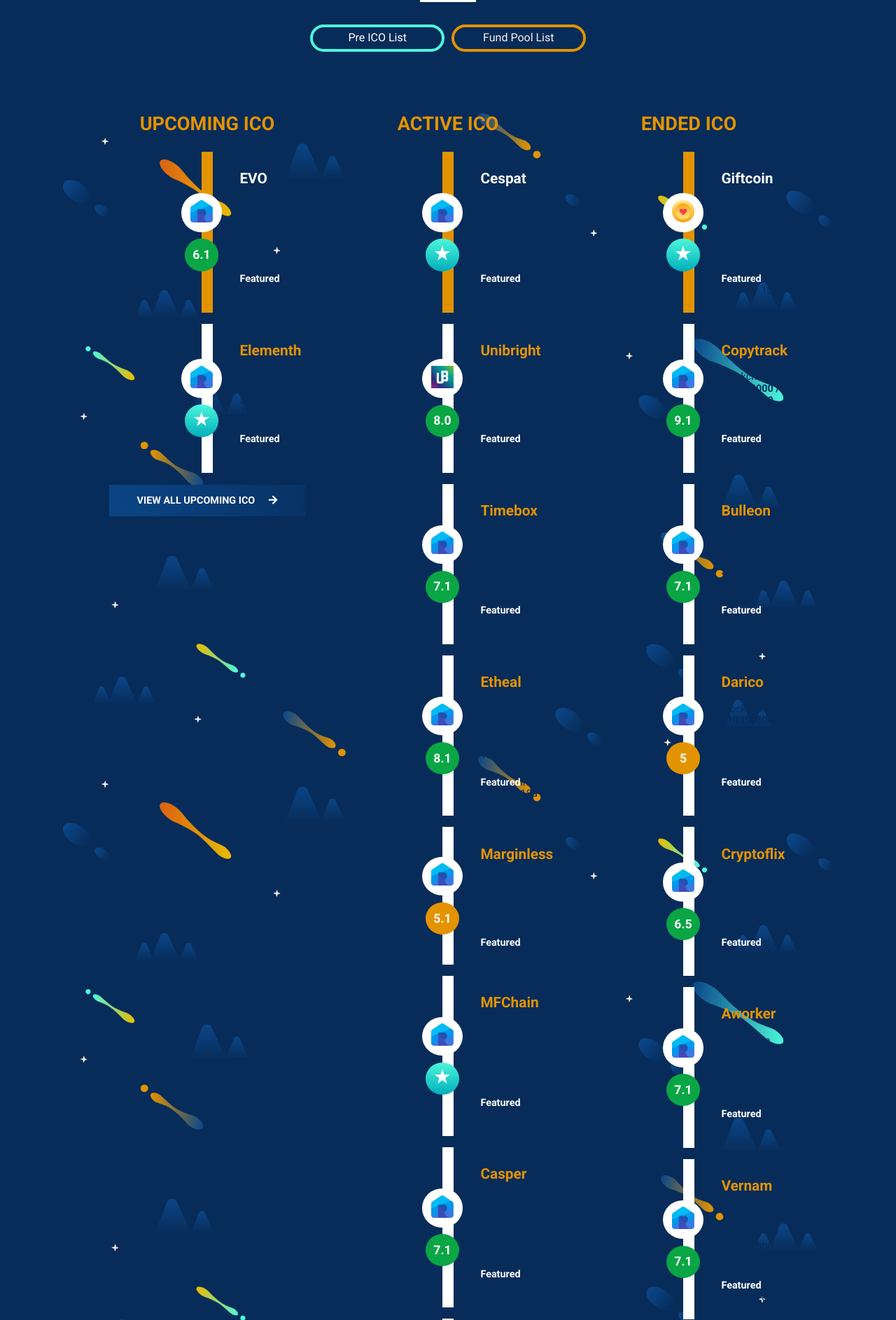
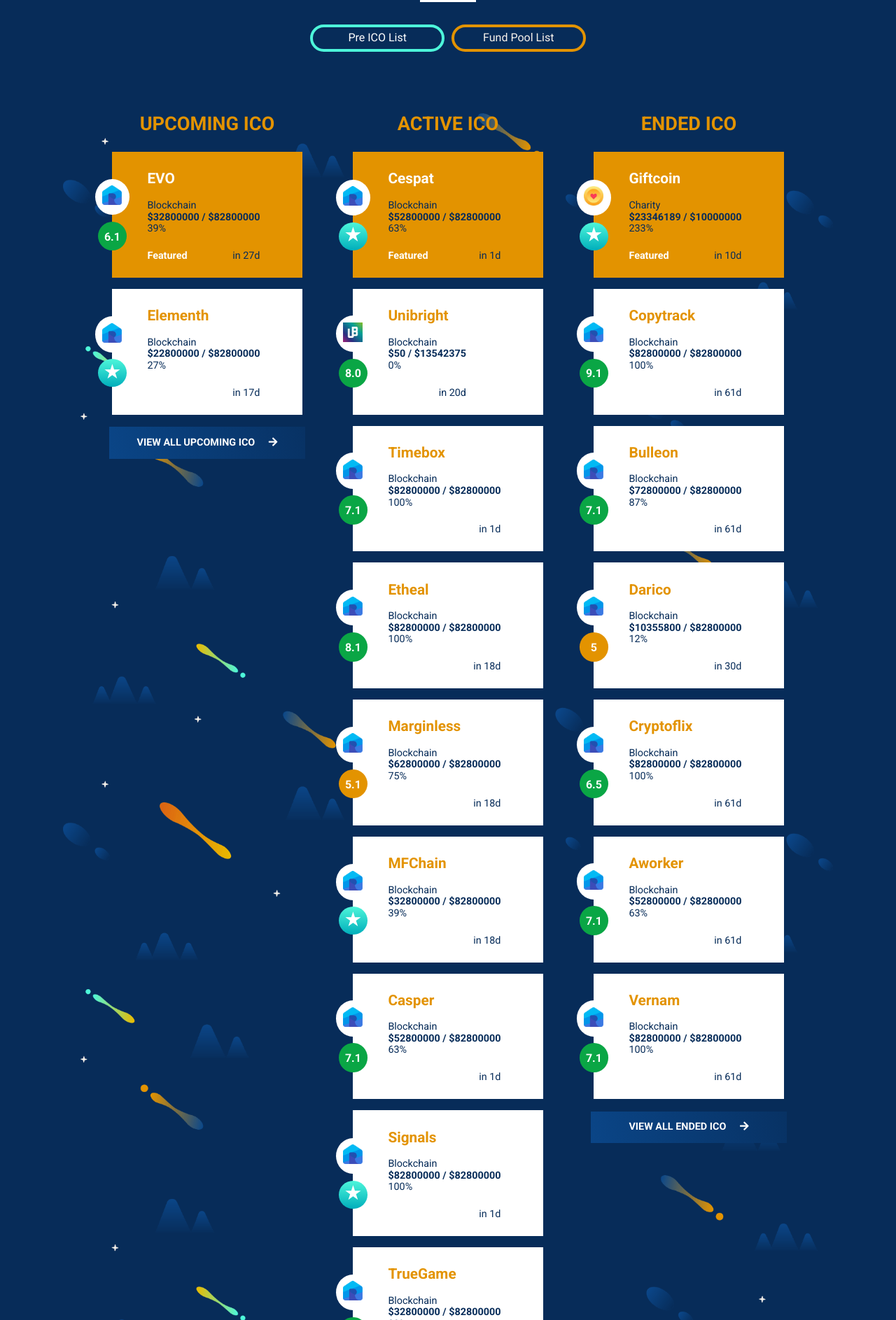
Before and after one commit to moonlandingnetwork/moonlandingnetwork.github.io, a Jekyll site: the page built from index.html, in a window 1280 px wide. Shown: the part 1117-3004 px from the top of the page at 70% size. Built offline with Jekyll 4.4.1, drawn with Linux system fonts in a browser that asks for light colours; cached includes are drawn as plain includes; nearby versions of some CDN libraries; comment, search, counter and statistics services are not loaded.

Commit message:
Layout Revision

```diff
--- a/css/style.css
+++ b/css/style.css
@@ -1533,7 +1533,7 @@ footer{
     display: flex;
     background-color: #fff;
     margin: 0.5rem auto;
-    width: 1rem;
+    width: 17rem;
 }
 .ico-card.featured{
     background-color: #E39300;
@@ -1563,7 +1563,7 @@ footer{
     -webkit-box-pack: center;
     -ms-flex-pack: center;
     justify-content: center;
-    margin-left: -1.8rem;
+    margin-left: -1.5rem;
 }
 .ico-card-image{
     background-color: #fff;
@@ -1571,8 +1571,8 @@ footer{
     margin: 0.3rem 0;
 }
 .ico-card-image img{
-    width: 32px;
-    padding: .6rem 0.8rem;
+    width: 28px;
+    padding: .6rem 0.65rem;
 }
 .ico-card-rating{
     background: linear-gradient(to top, #00AEBB, #4DF6DA );
@@ -1585,17 +1585,17 @@ footer{
     -ms-flex-pack: center;
     justify-content: center;
     align-self: center;
-    width: 3rem;
-    height: 2.6rem;
+    width: 2.6rem;
+    height: 2.4rem;
     font-size: 1.8rem;
-    padding: 0.3rem 0 0 0;
+    padding: 0.1rem 0 0 0;
     margin: 0.3rem 0;
 }
 .ico-card-rating.number{
-    font-size: 1.1rem;
+    font-size: 1rem;
     font-weight: 700;
     padding-top: 0.8rem;
-    height: 1.9em;
+    height: 1.8em;
 }
 .ico-card-rating.high{
     background: #0AA645;
@@ -2765,7 +2765,10 @@ footer{
         width: 18rem;
     }
     .ico-card-meta{
-        margin: 1rem 0 1rem;
+        margin: 1rem -1.5rem 1rem;
+    }
+    .ico-card-meta h6:first-child{
+        visibility: hidden;
     }
    /* Coin Page */
    .main-body-content{
```
